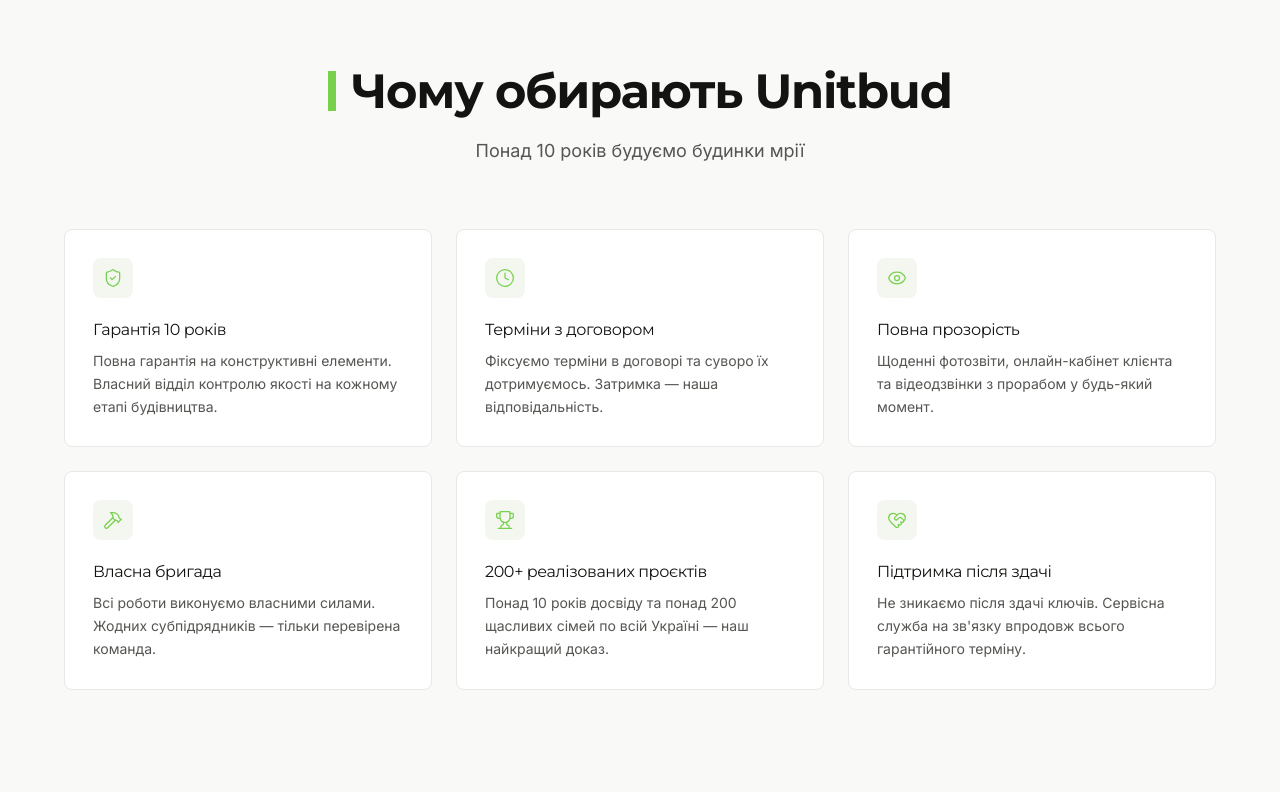
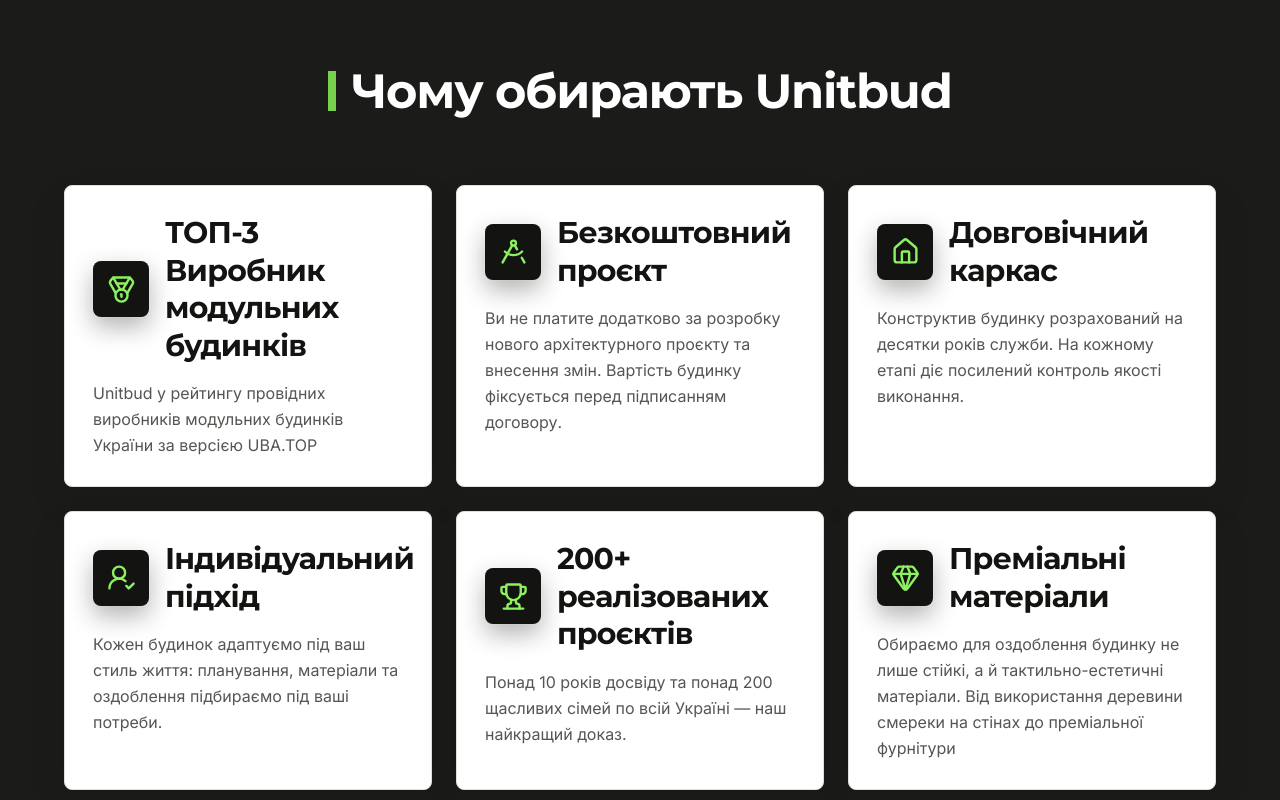
Before and after one commit to STEPS-LAB/unitbud-demo, a Next.js app: page / in a window 1280 px wide. Shown: the part 3000-3800 px from the top of the page. Built offline with nearby package versions, Linux system fonts and the light colour scheme; no server answers.

Commit message:
перероблено секцію Чому ми

```diff
--- a/components/sections/PopularSection.tsx
+++ b/components/sections/PopularSection.tsx
@@ -12,7 +12,7 @@ export function PopularSection() {
   const { tr } = useLocale();
 
   return (
-    <section id="popular" className="section-padding bg-[#f7f7f5]">
+    <section id="popular" className="section-padding bg-white">
       <div className="container-wide">
         <div className="mb-12 flex flex-wrap items-start justify-between gap-4 md:mb-16">
           <SectionHeader
--- a/components/sections/WhySection.tsx
+++ b/components/sections/WhySection.tsx
@@ -2,12 +2,12 @@
 
 import { motion } from "framer-motion";
 import {
-  ShieldCheck,
-  Clock,
-  Eye,
-  Hammer,
+  DraftingCompass,
+  House,
+  UserRoundCheck,
   Trophy,
-  HeartHandshake,
+  Gem,
+  Medal,
 } from "lucide-react";
 import { SectionHeader } from "@/components/ui/SectionHeader";
 import { useLocale } from "@/hooks/useLocale";
@@ -16,33 +16,57 @@ export function WhySection() {
   const { locale, tr } = useLocale();
   const reasons = locale === "en"
     ? [
-        { icon: ShieldCheck, title: "10-year warranty", desc: "Full warranty for structural elements. Our in-house quality control team monitors every stage." },
-        { icon: Clock, title: "Contracted timelines", desc: "We fix deadlines in the contract and strictly follow them. Delay risk is on us." },
-        { icon: Eye, title: "Full transparency", desc: "Daily photo reports, a client dashboard, and video calls with the site manager anytime." },
-        { icon: Hammer, title: "In-house team", desc: "All work is done by our own crews. No subcontractors, only a proven team." },
-        { icon: Trophy, title: "200+ completed projects", desc: "Over 10 years of experience and 200+ happy families across Ukraine." },
-        { icon: HeartHandshake, title: "Post-handover support", desc: "We stay with you after key handover. Service support is available throughout warranty period." },
+        {
+          icon: Medal,
+          title: "TOP-3 modular house maker",
+          desc: "Unitbud is ranked among the leading modular house manufacturers in Ukraine according to UBA.TOP.",
+        },
+        {
+          icon: DraftingCompass,
+          title: "Free project design",
+          desc: "You do not overpay for a new architectural project or edits. The final cost is agreed and fixed before contract signing.",
+        },
+        {
+          icon: House,
+          title: "Durable frame",
+          desc: "We use a structural system designed for decades of comfortable living, with an enhanced quality control on every stage.",
+        },
+        {
+          icon: UserRoundCheck,
+          title: "Individual approach",
+          desc: "Every house reflects your lifestyle: we adapt planning and design choices to your family needs and priorities.",
+        },
+        {
+          icon: Trophy,
+          title: "200+ completed projects",
+          desc: "More than 10 years of expertise and over 200 homes delivered across Ukraine prove our reliability.",
+        },
+        {
+          icon: Gem,
+          title: "Premium materials",
+          desc: "For interior and exterior finishing, we choose not only durable but tactilely aesthetic materials - from spruce wood accents to premium hardware.",
+        },
       ]
     : [
         {
-          icon: ShieldCheck,
-          title: "Гарантія 10 років",
-          desc: "Повна гарантія на конструктивні елементи. Власний відділ контролю якості на кожному етапі будівництва.",
+          icon: Medal,
+          title: "ТОП-3 Виробник модульних будинків",
+          desc: "Unitbud у рейтингу провідних виробників модульних будинків України за версією UBA.TOP",
         },
         {
-          icon: Clock,
-          title: "Терміни з договором",
-          desc: "Фіксуємо терміни в договорі та суворо їх дотримуємось. Затримка — наша відповідальність.",
+          icon: DraftingCompass,
+          title: "Безкоштовний проєкт",
+          desc: "Ви не платите додатково за розробку нового архітектурного проєкту та внесення змін. Вартість будинку фіксується перед підписанням договору.",
         },
         {
-          icon: Eye,
-          title: "Повна прозорість",
-          desc: "Щоденні фотозвіти, онлайн-кабінет клієнта та відеодзвінки з прорабом у будь-який момент.",
+          icon: House,
+          title: "Довговічний каркас",
+          desc: "Конструктив будинку розрахований на десятки років служби. На кожному етапі діє посилений контроль якості виконання.",
         },
         {
-          icon: Hammer,
-          title: "Власна бригада",
-          desc: "Всі роботи виконуємо власними силами. Жодних субпідрядників — тільки перевірена команда.",
+          icon: UserRoundCheck,
+          title: "Індивідуальний підхід",
+          desc: "Кожен будинок адаптуємо під ваш стиль життя: планування, матеріали та оздоблення підбираємо під ваші потреби.",
         },
         {
           icon: Trophy,
@@ -50,24 +74,23 @@ export function WhySection() {
           desc: "Понад 10 років досвіду та понад 200 щасливих сімей по всій Україні — наш найкращий доказ.",
         },
         {
-          icon: HeartHandshake,
-          title: "Підтримка після здачі",
-          desc: "Не зникаємо після здачі ключів. Сервісна служба на зв'язку впродовж всього гарантійного терміну.",
+          icon: Gem,
+          title: "Преміальні матеріали",
+          desc: "Обираємо для оздоблення будинку не лише стійкі, а й тактильно-естетичні матеріали. Від використання деревини смереки на стінах до преміальної фурнітури",
         },
       ];
 
   return (
-    <section id="why" className="section-padding bg-[#f9f9f8]">
+    <section id="why" className="section-padding bg-[#1b1b19]">
       <div className="container-wide">
         <SectionHeader
           title={tr.sections.why}
-          subtitle={tr.sections.whySub}
           centered
-          titleClassName="font-black"
+          titleClassName="font-black text-white"
           showTitleMarker
         />
 
-        <div className="grid grid-cols-1 sm:grid-cols-2 lg:grid-cols-3 gap-6 mt-4">
+        <div className="grid grid-cols-1 gap-6 mt-6 sm:grid-cols-2 lg:grid-cols-3">
           {reasons.map((r, i) => (
             <motion.div
               key={i}
@@ -75,18 +98,20 @@ export function WhySection() {
               whileInView={{ opacity: 1, y: 0 }}
               viewport={{ once: true, margin: "-40px" }}
               transition={{ delay: i * 0.08, duration: 0.6, ease: [0.22, 1, 0.36, 1] }}
-              className="bg-white border border-[#e8e8e5] rounded-[6px] p-6 md:p-7 hover:shadow-md transition-shadow duration-300"
+              className="group rounded-2xl border border-[#dfdfda] bg-white p-6 md:p-7 shadow-[0_16px_42px_rgba(19,19,17,0.09)] transition hover:shadow-[0_20px_48px_rgba(19,19,17,0.13)] md:hover:-translate-y-[1%] md:will-change-transform md:transition-transform md:duration-500 md:ease-[0.22,1,0.36,1]"
             >
-              <div className="w-10 h-10 rounded-[4px] bg-[#f4f6f0] flex items-center justify-center mb-5">
-                <r.icon size={20} className="text-[#77d14d]" strokeWidth={1.5} />
+              <div className="flex items-center gap-4">
+                <div className="flex h-14 w-14 shrink-0 items-center justify-center rounded-xl bg-[#131311] shadow-[0_10px_24px_rgba(19,19,17,0.32)] ring-1 ring-white/10">
+                  <r.icon size={29} className="text-[#8bf160]" strokeWidth={2} />
+                </div>
+                <h3
+                  className="text-[24px] leading-tight font-black tracking-tight text-[#131311] md:text-[30px]"
+                  style={{ fontFamily: "Montserrat, Inter, sans-serif" }}
+                >
+                  {r.title}
+                </h3>
               </div>
-              <h3
-                className="text-base font-500 text-[#131311] mb-2 tracking-tight"
-                style={{ fontFamily: "Montserrat, Inter, sans-serif" }}
-              >
-                {r.title}
-              </h3>
-              <p className="text-[14px] text-[#555552] leading-relaxed">{r.desc}</p>
+              <p className="mt-4 text-[16px] text-[#555552] leading-relaxed">{r.desc}</p>
             </motion.div>
           ))}
         </div>
--- a/components/ui/PopularHouseCard.tsx
+++ b/components/ui/PopularHouseCard.tsx
@@ -28,7 +28,7 @@ export function PopularHouseCard({ house, priority = false }: Props) {
 
   return (
     <article
-      className="group relative overflow-hidden rounded-2xl border border-[#dfdfda] bg-white shadow-[0_16px_42px_rgba(19,19,17,0.09)] transition hover:shadow-[0_20px_48px_rgba(19,19,17,0.13)] md:hover:-translate-y-[1%] md:will-change-transform md:transition-transform md:duration-500 md:ease-[0.22,1,0.36,1]"
+      className="group relative overflow-hidden rounded-2xl border border-[#dfdfda] bg-[#f2f2f0] shadow-[0_16px_42px_rgba(19,19,17,0.09)] transition hover:shadow-[0_20px_48px_rgba(19,19,17,0.13)] md:hover:-translate-y-[1%] md:will-change-transform md:transition-transform md:duration-500 md:ease-[0.22,1,0.36,1]"
     >
       <Link href={`/house/${house.slug}`} className="absolute inset-0 z-10" aria-label={`${house.name} ${tr.common.details}`} />
 
```
